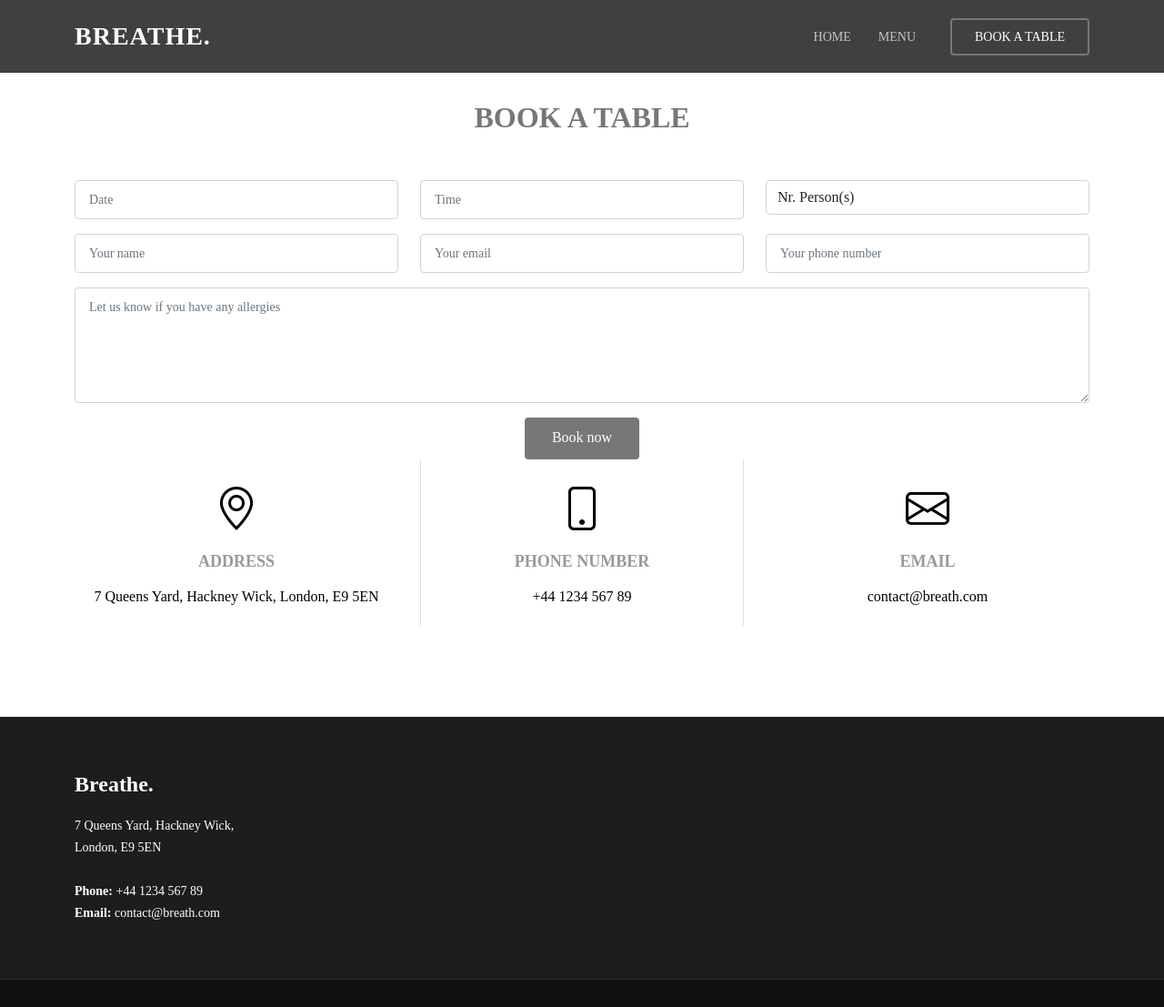
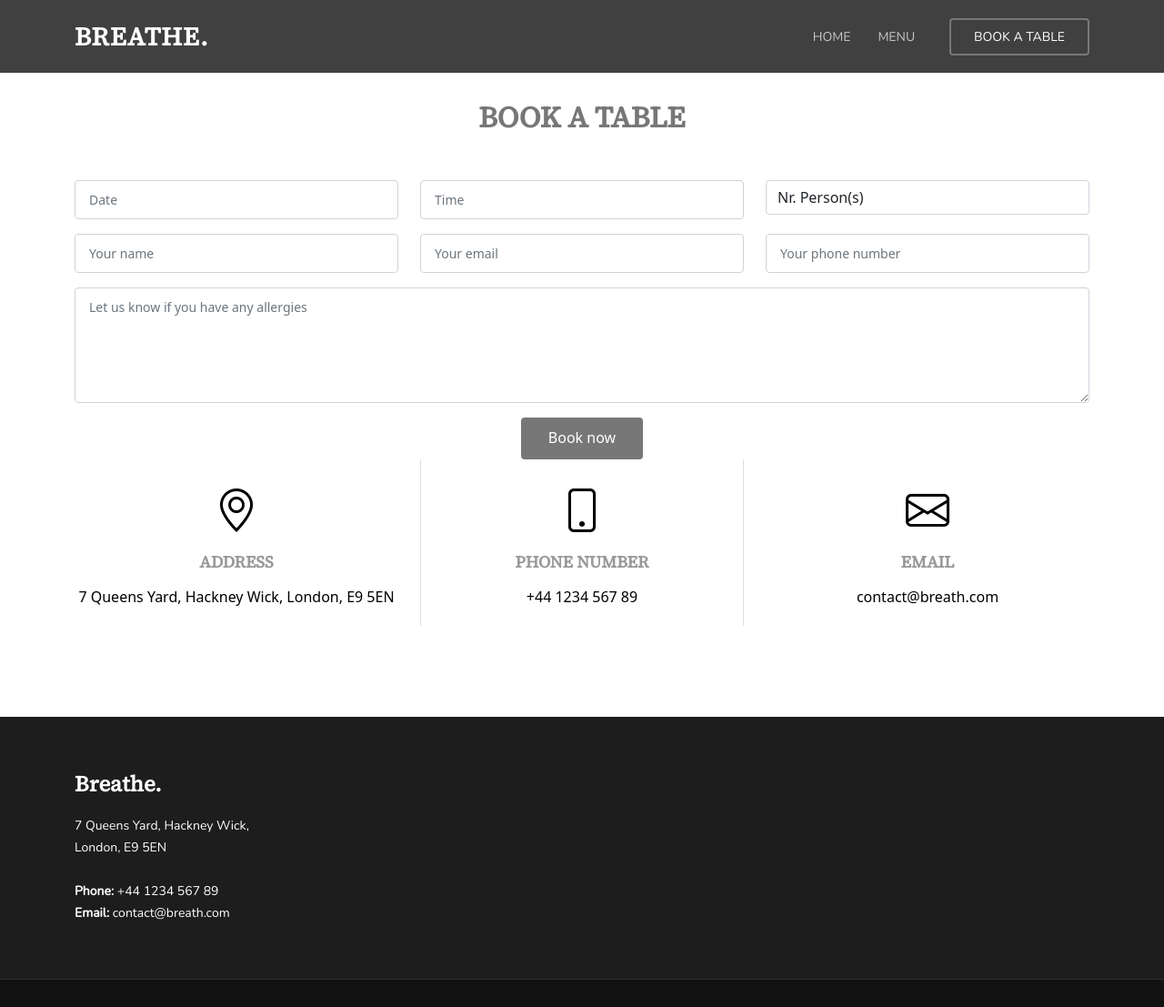
Before and after one commit to Mariyamcita/CFG-Final-Project, a plain HTML site: page book.html in a window 1280 px wide. Shown: the whole page at 91% size. Drawn offline with nearby package versions, Linux system fonts and the light colour scheme.

Commit message:
Font fixed with new family

```diff
--- a/assets/css/style.css
+++ b/assets/css/style.css
@@ -4,10 +4,10 @@
 * Author: BootstrapMade.com
 * License: https://bootstrapmade.com/license/
 */
-
+@import url('https://fonts.googleapis.com/css2?family=Nunito:wght@300&family=Source+Serif+4&display=swap');
 
 body {
-  font-family: "Novecentosanswide-Bold";
+  font-family: 'Nunito', sans-serif
   color: #444444;
 }
 
@@ -22,7 +22,7 @@ a:hover {
 }
 
 h1, h2, h3, h4, h5, h6 {
-  font-family: "Novecentosanswide-Bold";
+  font-family:  'Source Serif 4', serif;
 }
 
 
@@ -106,7 +106,7 @@ h1, h2, h3, h4, h5, h6 {
   align-items: center;
   justify-content: space-between;
   padding: 0 4px;
-  font-family: "Novecentosanswide-Bold";
+  font-family: 'Nunito', sans-serif;
   font-size: 14px;
   font-weight: 500;
   color: rgba(255, 255, 255, 0.7);
@@ -145,7 +145,7 @@ h1, h2, h3, h4, h5, h6 {
   border-radius: 4px;
   color: #fff;
   font-weight: 400;
-  font-family: "Novecentosanswide-Bold";
+  font-family:  'Nunito', sans-serif;
   border: 2px solid #777777;
 }
 .navbar .getstarted:hover, .navbar .getstarted:focus:hover {
@@ -424,7 +424,7 @@ h1, h2, h3, h4, h5, h6 {
   background: #11111;
 }
 #hero .btn-get-started {
-  font-family: "Novecentosanswide-Bold";
+  font-family:  'Nunito', sans-serif;
   font-weight: 400;
   font-size: 14px;
   letter-spacing: 1px;
@@ -920,7 +920,7 @@ section {
   font-size: 14px;
   line-height: 24px;
   margin-bottom: 0;
-  font-family: "Novecentosanswide-Bold";
+  font-family:  'Nunito', sans-serif;
   color: #fff;
 }
 #footer .footer-top .social-links a {
```
